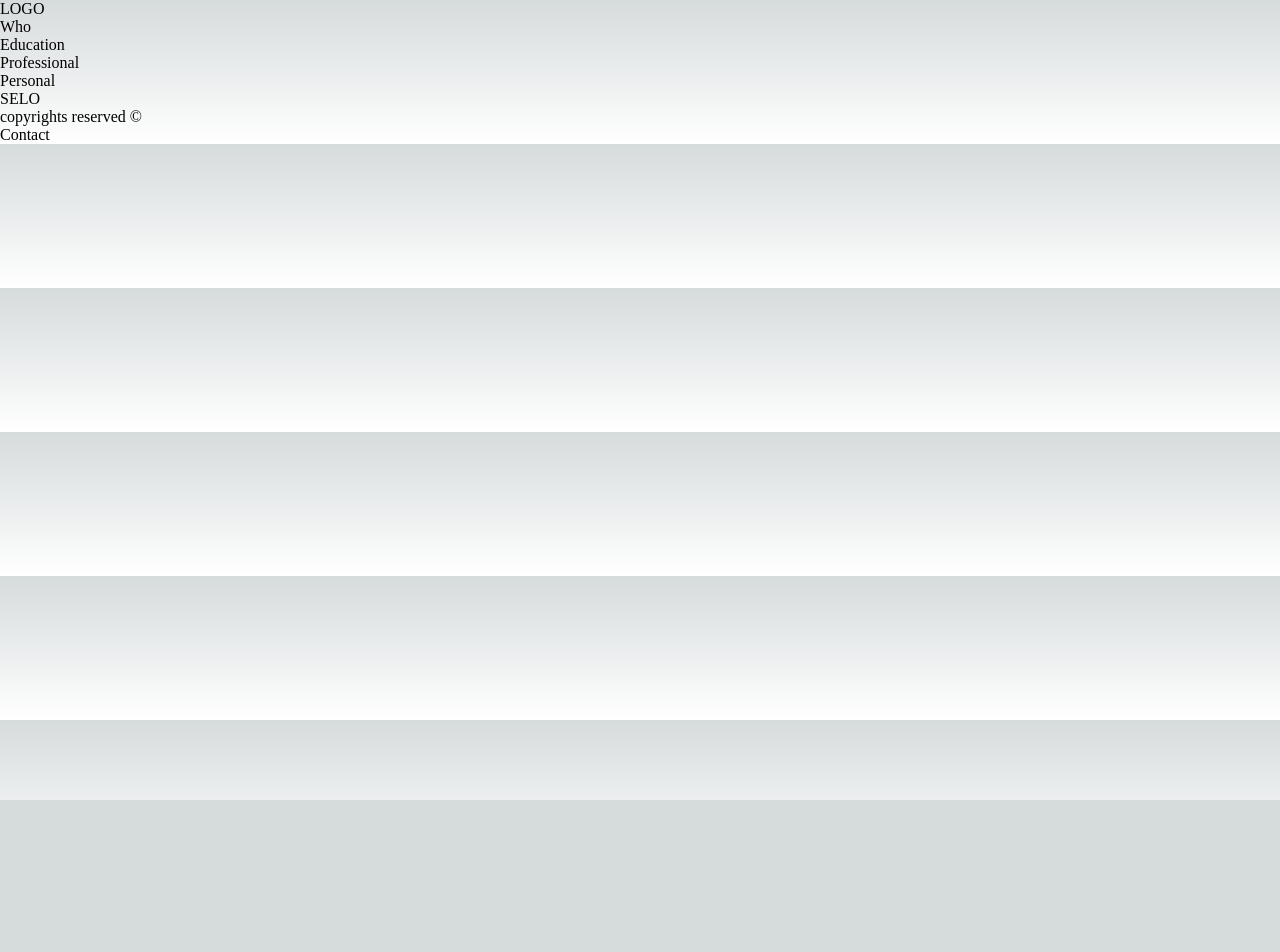
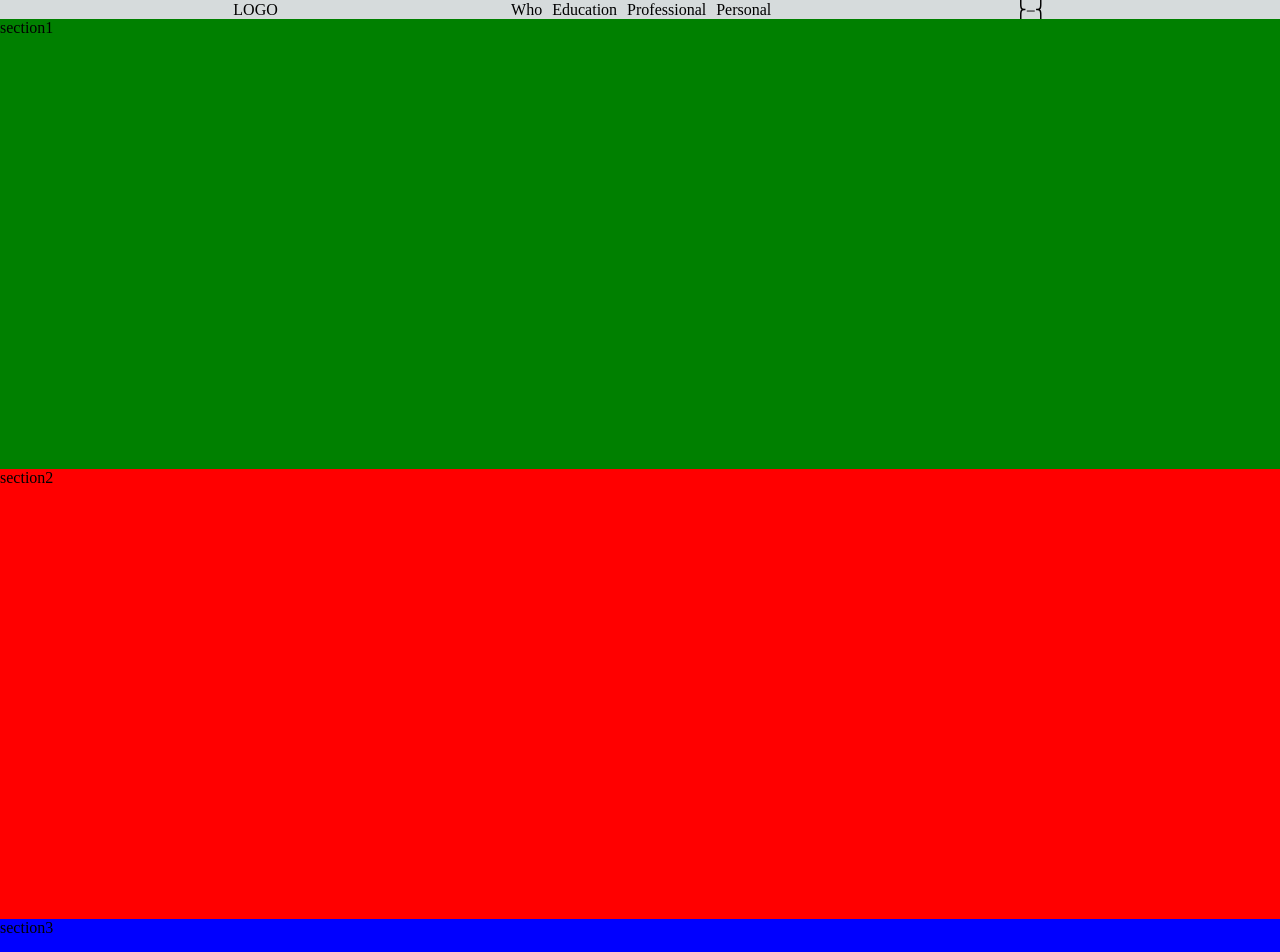
Before and after one commit to luk-rs/ecv, a Next.js app: page / in a window 1280 px wide. Shown: the top 952 px of the page. Before the commit the page ends 800 px from the top, so only its background shows below. Built offline with nearby package versions, Linux system fonts and the light colour scheme.

Commit message:
working on navigation and header

```diff
--- a/src/app/globals.css
+++ b/src/app/globals.css
@@ -1,9 +1,9 @@
 :root {
   --max-width: 1100px;
   --border-radius: 12px;
-  --font-mono: ui-monospace, Menlo, Monaco, 'Cascadia Mono', 'Segoe UI Mono',
-    'Roboto Mono', 'Oxygen Mono', 'Ubuntu Monospace', 'Source Code Pro',
-    'Fira Mono', 'Droid Sans Mono', 'Courier New', monospace;
+  --font-mono: ui-monospace, Menlo, Monaco, "Cascadia Mono", "Segoe UI Mono",
+    "Roboto Mono", "Oxygen Mono", "Ubuntu Monospace", "Source Code Pro",
+    "Fira Mono", "Droid Sans Mono", "Courier New", monospace;
 
   --foreground-rgb: 0, 0, 0;
   --background-start-rgb: 214, 219, 220;
@@ -81,6 +81,8 @@
 
 html,
 body {
+  -webkit-user-select: none;
+  user-select: none;
   max-width: 100vw;
   overflow-x: hidden;
 }
--- a/src/app/layout.tsx
+++ b/src/app/layout.tsx
@@ -1,5 +1,5 @@
-import Footer from '@/components/footer'
-import Header from '@/components/header'
+import Footer from '@/components/layout/footer'
+import Header from '@/components/layout/header'
 import './globals.css'
 
 
--- a/src/app/page.module.css
+++ b/src/app/page.module.css
@@ -2,12 +2,15 @@
   background-color: green;
 }
 
-#section1,
-#section2,
-#section3 {
-  height: 300;
+.section1 {
+  height: 450px;
+  background-color: green;
 }
-
-#section1 {
-  fill: green;
+.section2 {
+  height: 450px;
+  background-color: red;
 }
+.section3 {
+  height: 350px;
+  background-color: blue;
+}
--- a/src/app/page.tsx
+++ b/src/app/page.tsx
@@ -1,3 +1,5 @@
+'use client'
+
 import { Inter } from 'next/font/google'
 import styles from './page.module.css'
 
@@ -6,14 +8,14 @@ const inter = Inter({ subsets: ['latin'] })
 export default function Home() {
   return (
     <main className={styles.main}>
-      <section id='section1'>
-
+      <section className={styles.section1}>
+        section1
       </section>
-      <section id='section2'>
-
+      <section className={styles.section2}>
+        section2
       </section>
-      <section id='section3'>
-
+      <section id='who' className={styles.section3}>
+        section3
       </section>
     </main>
   )
--- /dev/null
+++ b/src/components/layout/header.module.css
@@ -0,0 +1,15 @@
+.header {
+  display: flex;
+  flex-direction: row;
+  align-items: center;
+  justify-content: space-evenly;
+}
+
+.nav > ul {
+  display: flex;
+  flex-direction: row;
+  list-style-type: none;
+}
+.nav > ul > li {
+  margin-right: 10px;
+}
--- a/src/components/header.tsx
+++ b/src/components/layout/header.tsx
@@ -1,13 +1,16 @@
+'use client'
+
 import Link from "next/link";
+import styles from './header.module.css';
 
 const Header = () => {
   return (
-    <header>
+    <header className={styles.header}>
       <section>LOGO</section>
       <section>
-        <nav>
+        <nav className={styles.nav}>
           <ul>
-            <li><Link href="/#who">Who</Link></li>
+            <li><Link href="/#who" scroll={true}>Who</Link></li>
             <li><Link href="/#who">Education</Link></li>
             <li><Link href="/#who">Professional</Link></li>
             <li><Link href="/#who">Personal</Link></li>
@@ -15,7 +18,7 @@ const Header = () => {
         </nav>
       </section>
       <section>
-        SELO
+        ⎬⎯⎨
       </section>
     </header>
   );
```
Also changed, not shown: src/components/layout/footer.module.css (added), src/components/layout/footer.tsx (renamed from src/components/footer.tsx), 1 other file (tests, documents, lock files or other folders).
